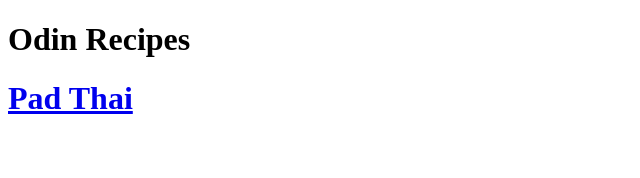
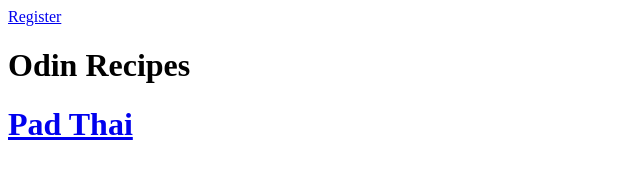
Before and after one commit to JacobLearnsToCode/odin-recipes, a plain HTML site: page index.html in a window 1280 px wide. Shown: the whole page, without its empty margins (0-640 px from the left). Drawn offline with Linux system fonts and the light colour scheme.

```diff
--- a/index.html
+++ b/index.html
@@ -9,7 +9,8 @@
     <!--the body element contains everything that can be seen on the page-->
 
     <body>
-            <h1>Odin Recipes</h1>
-            <h1><a href="recipes/padthai.html">Pad Thai</a></h1>
+        <nav><a href="register.html">Register</a></nav>
+        <h1>Odin Recipes</h1>
+        <h1><a href="recipes/padthai.html">Pad Thai</a></h1>
     </body>
 </html>
```
Also changed, not shown: recipes/padthai.html (+1 -1 lines), register.html (+1 -0 lines).
